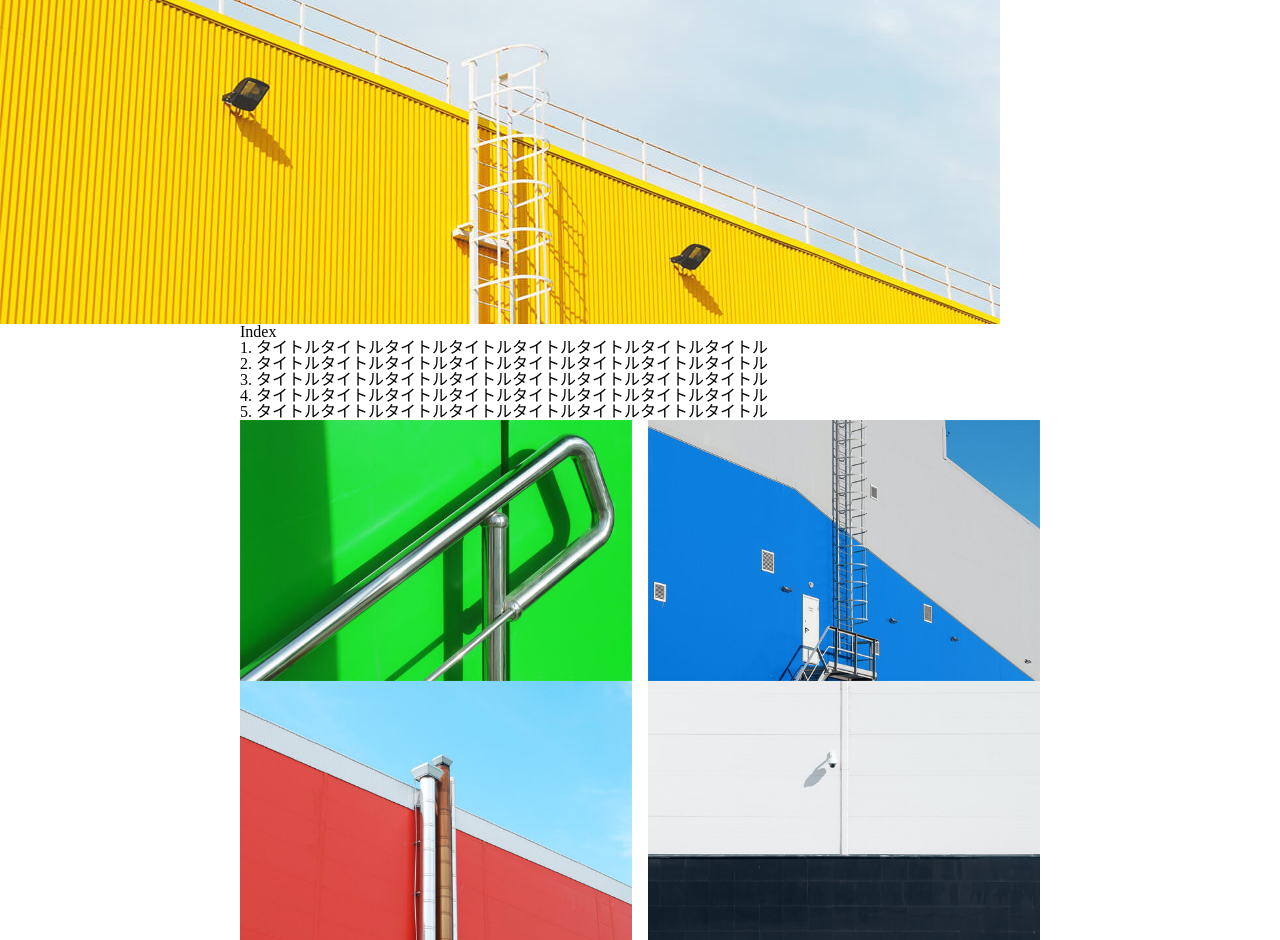
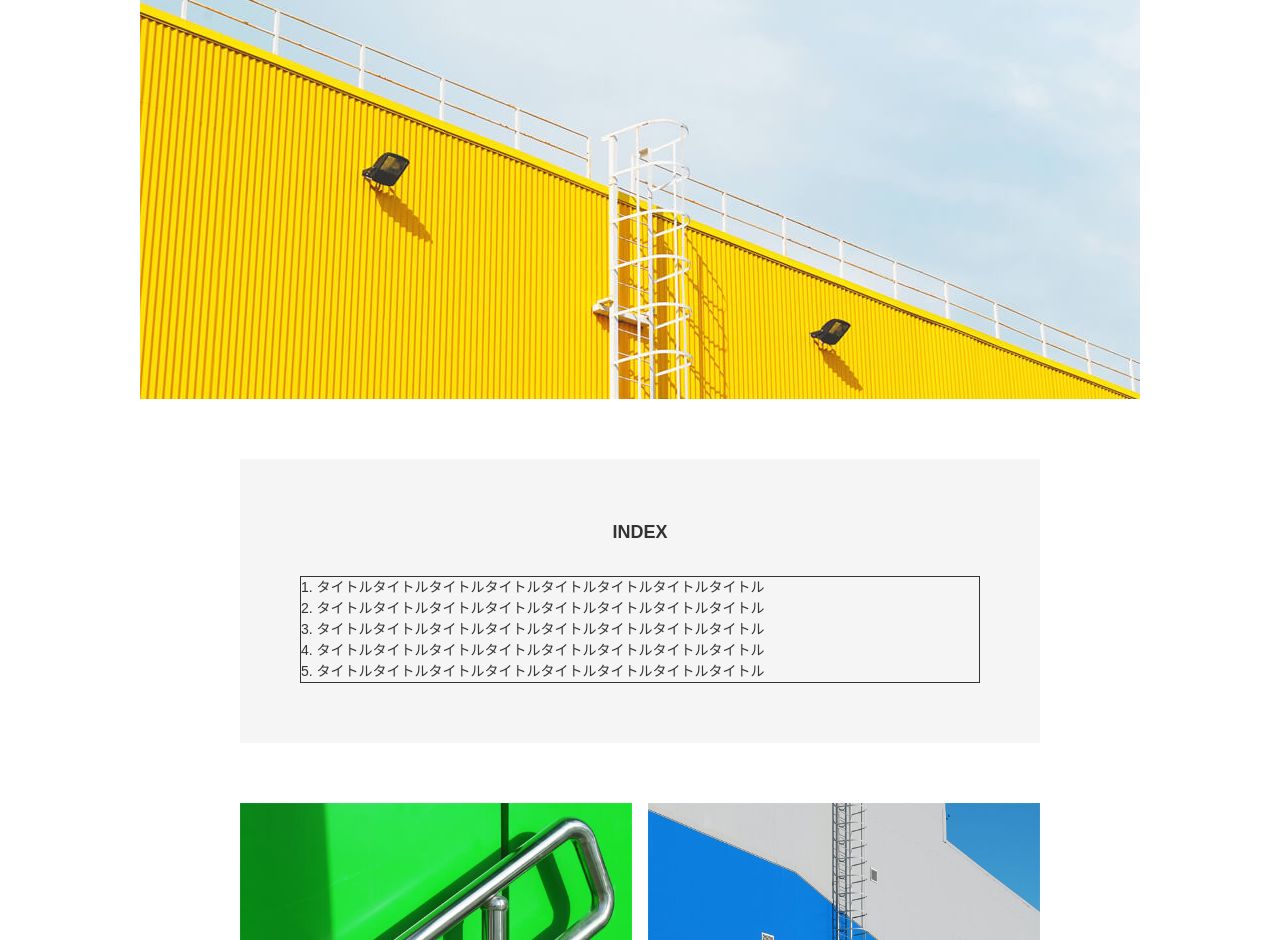
Before and after one commit to kidneee/CJ003, a plain HTML site: page index.html in a window 1280 px wide. Shown: the part 94-1034 px from the top of the page. Drawn offline with Linux system fonts and the light colour scheme.

Commit message:
class名付与、css更新

```diff
--- a/css/common.css
+++ b/css/common.css
@@ -1,6 +1,31 @@
 @charset "UTF-8";
+/* 共通 */
+body {
+  font-family: 'Hiragino Kaku Gothic ProN', 'ヒラギノ角ゴ ProN W3', sans-serif;
+  color: #333;
+  font-size: 14px;
+  line-height: 1.5;
+}
+
+.section__title {
+  text-align: center;
+  text-transform: uppercase;
+  font-size: 18px;
+  font-weight: 600;
+  margin-bottom: 30px;
+}
+
+/* wrapper */
+.wrapper {
+  max-width: 1000px;
+  margin: 60px auto 15px;
+}
 
 /* header */
+.header {
+  margin-bottom: 15px;
+}
+
 .header__logo {
   width: 180px;
   height: 18px;
@@ -9,17 +34,31 @@
 /* main */
 /* main-visual */
 .main-visual {
-  max-width: 1000px;
+  width: 100%;
   height: auto;
+  margin-bottom: 60px;
 }
 
-/* wrapper */
-.wrapper {
+.content__inner {
   max-width: 800px;
   margin: 0 auto;
 }
 
 /* index */
+.index {
+  margin-bottom: 60px;
+}
+
+.index__inner--top {
+  background: #f5f5f5;
+  padding: 60px;
+  margin-bottom: 60px;
+}
+
+.index__list {
+  border: 1px solid #333;
+}
+
 .index__images-list {
   display: flex;
   flex-wrap: wrap;
@@ -34,3 +73,12 @@
 .detail__inner {
   display: flex;
 }
+
+.detail__inner--left {
+  border-right: 2px solid #333;
+}
+
+/* footer */
+.footer {
+  text-align: center;
+}
--- a/index.html
+++ b/index.html
@@ -10,6 +10,9 @@
   </head>
 
   <body>
+    <!-- wrapper -->
+    <div class="wrapper">
+      <!-- header -->
       <header class="header">
         <h1 class="header__logo">
           <a href="/"><img src="./img/logo.svg" alt="PHOTO BOOK 2" /></a>
@@ -20,10 +23,11 @@
         <!-- main-visual -->
         <div class="main-visual"><img src="./img/mainvisual.jpg" alt="" /></div>
 
-      <!-- wrapper -->
-      <div class="wrapper">
+        <!-- content__inner -->
+        <div class="content__inner">
           <!-- index -->
           <section class="index section">
+            <div class="index__inner--top">
               <h2 class="index__title section__title">Index</h2>
               <ol class="index__list">
                 <li class="list__item">タイトルタイトルタイトルタイトルタイトルタイトルタイトルタイトル</li>
@@ -32,6 +36,7 @@
                 <li class="list__item">タイトルタイトルタイトルタイトルタイトルタイトルタイトルタイトル</li>
                 <li class="list__item">タイトルタイトルタイトルタイトルタイトルタイトルタイトルタイトル</li>
               </ol>
+            </div>
             <ul class="index__images-list">
               <li class="images-list__item"><img src="./img/photo1.jpg" alt="" /></li>
               <li class="images-list__item"><img src="./img/photo2.jpg" alt="" /></li>
@@ -70,5 +75,6 @@
       <footer class="footer">
         <small class="footer__copyright">&copy; 2020 PHOTO BOOK</small>
       </footer>
+    </div>
   </body>
 </html>
```
Lines whose indentation alone changed are shown as unchanged.
